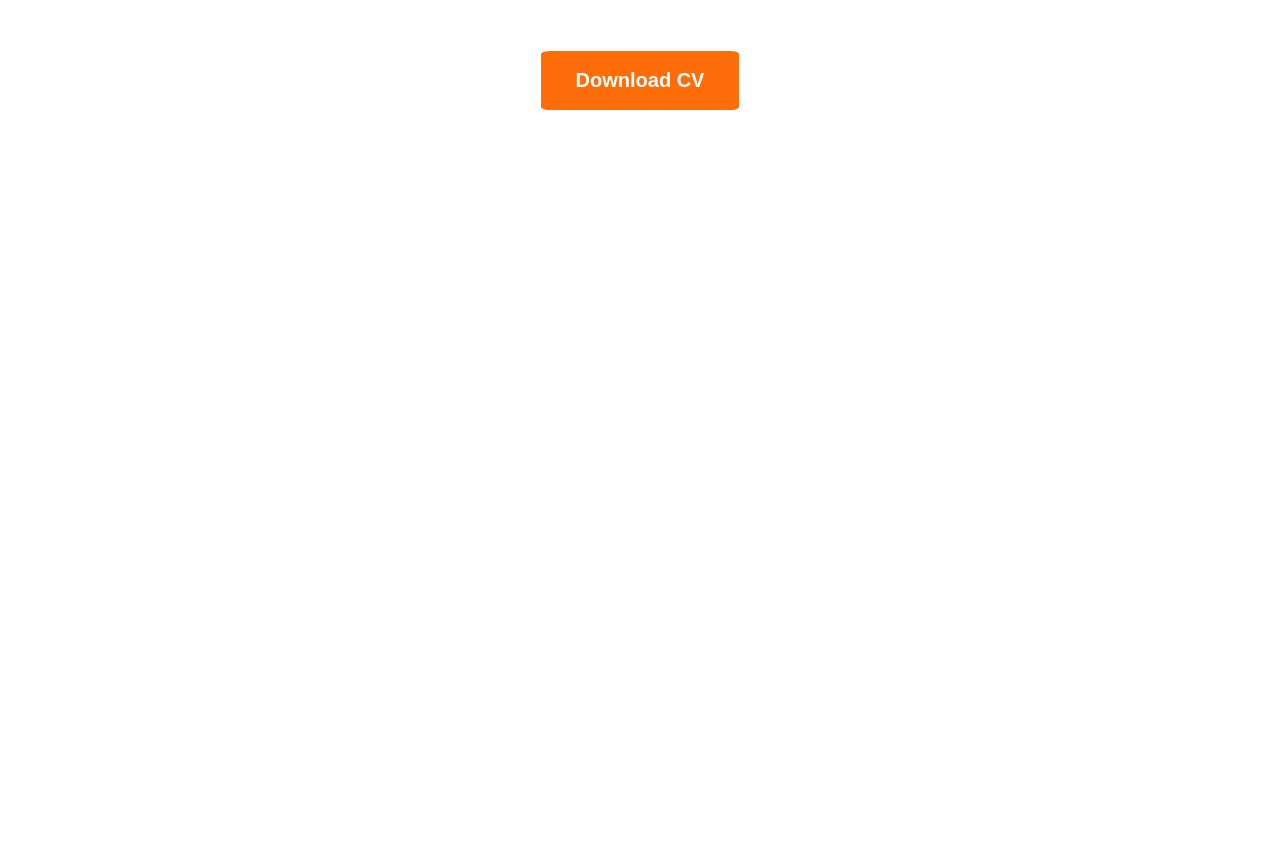
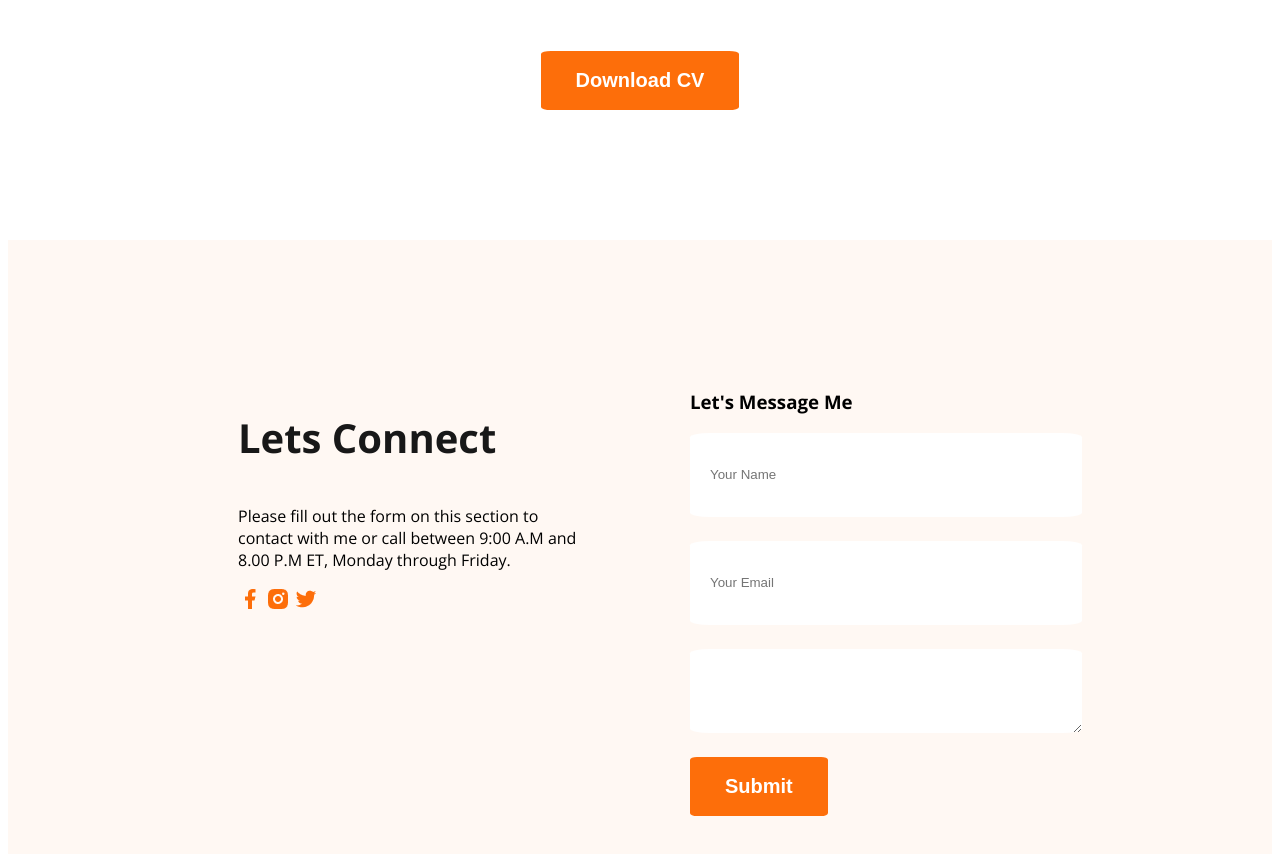
Before and after one commit to istiaq-71/web-development-portfolio, a plain HTML site: page index.html in a window 1280 px wide. Shown: the part 3003-3857 px from the top of the page. Before the commit the page ends 3243 px from the top, so only its background shows below. Drawn offline with nearby package versions, Linux system fonts and the light colour scheme.

Commit message:
footer add

```diff
--- a/index.html
+++ b/index.html
@@ -153,8 +153,29 @@
 
     </main>
 
-    <footer>
+    <footer class="secondary-bg">
+        <div class="footer-column">
+            <h3 class="section-title">Lets Connect</h3>
+            <p>Please fill out the form on this section to contact with me or call between 9:00 A.M and 8.00 P.M ET, Monday through Friday.</p>
+            <div>
+                <a href="https://www.facebook.com/Istiaq1971/"><img src="images/icons/facebook.png" alt="facebook"></a>
+                <a href="https://www.instagram.com/istiaq_71/"><img src="images/icons/insta.png" alt="instagram"></a>
+                <a href="https://x.com/istiaq71"><img src="images/icons/twitter.png" alt=""></a>
+            </div>
+        </div>
 
+        <div class="footer-column">
+            <h3 class="section">Let's Message Me</h3>
+            <form action="">
+                <input type="text" name="" id=""  placeholder="Your Name">
+                <input type="email" name="" id="" placeholder="Your Email">
+                <textarea name="" id="" cols="30" rows="20" placeholder="Your Message">
+
+                </textarea>
+                <input class="btn-primary" type="submit" value="Submit">
+            </form>
+
+        </div>
 
     </footer>
 </body>
--- a/styles/portfolio.css
+++ b/styles/portfolio.css
@@ -235,3 +235,22 @@ skills{
 .section-title{
     font-size: 40px;
 }
+/*footer styles*/
+footer{
+    padding: 130px 230px;
+    display: flex;
+    gap: 100px;
+}
+.footer-column{
+    width: 50%
+}
+footer input[type="text"], footer input[type="email"], footer textarea{
+    height: 64px;
+    border-radius: 5%;
+    background-color: white;
+    display: block;
+    width: 100%;
+    padding: 10px 20px;
+    margin-bottom: 24px;
+    border: none;
+}
```
